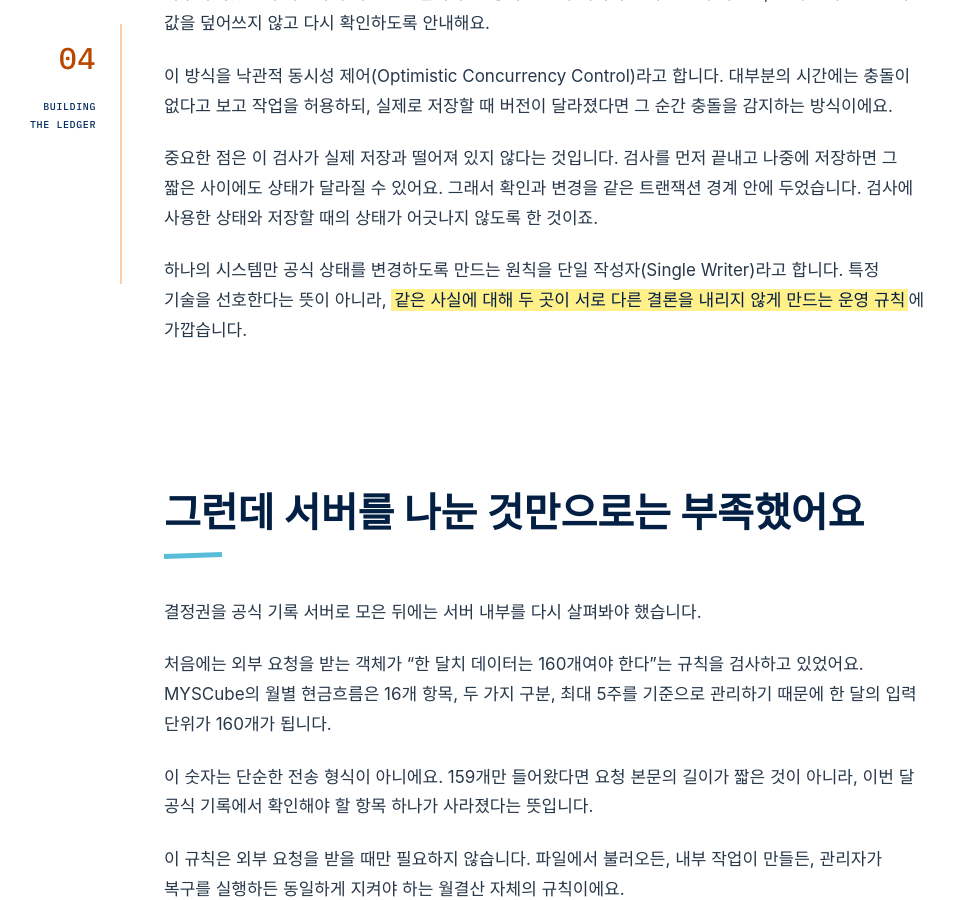
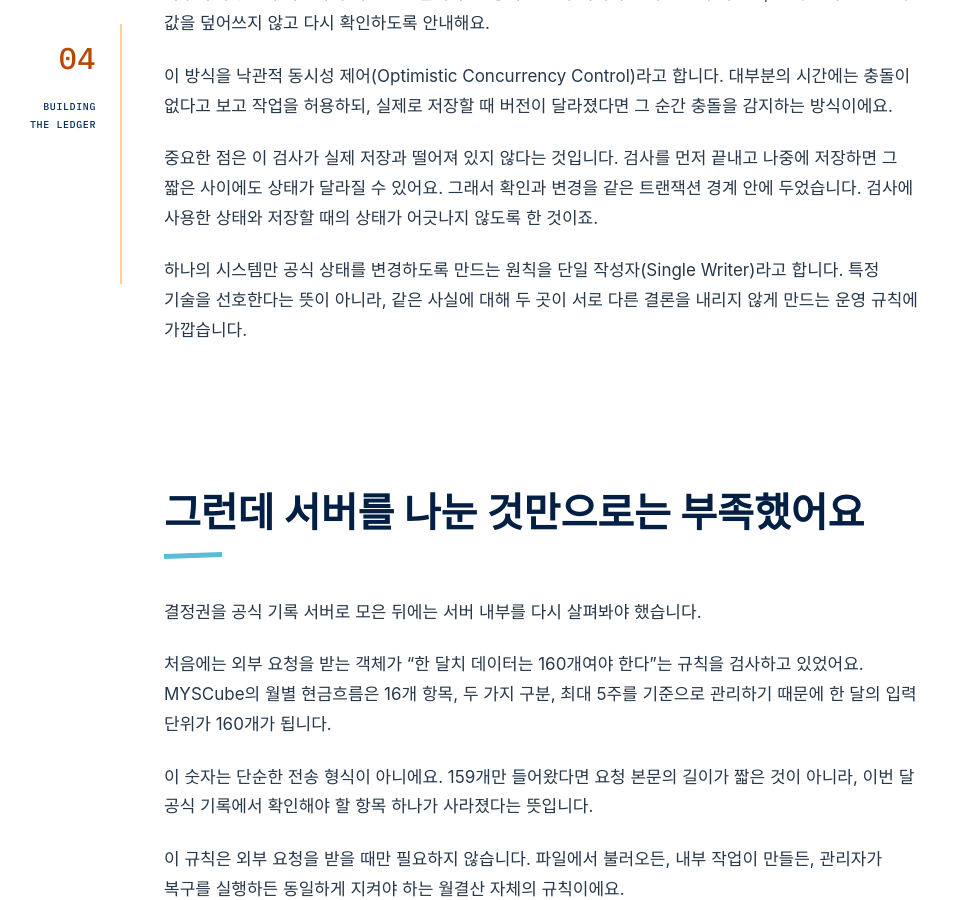
Before and after one commit to merryAI-dev/merryAI-dev.github.io, a Jekyll site: the page built from _posts/2026-08-25-myscube-building-the-ledger-04.md, in a window 1280 px wide and 900 px high, scrolled down 10521 px. Shown: the whole window, without its empty margins (182-1136 px from the left). Built offline with Jekyll 4.4.1, drawn with Linux system fonts in a browser that asks for light colours; some web fonts are replaced; some of the changed text lies outside the part shown.

Commit message:
style: remove orange highlights from article

```diff
--- a/_posts/2026-08-25-myscube-building-the-ledger-04.md
+++ b/_posts/2026-08-25-myscube-building-the-ledger-04.md
@@ -28,7 +28,7 @@ card_image: /assets/images/diagrams/building-ledger-04/01-sheet-to-cube.png
 
 어떤 숫자는 사람이 직접 입력한 값이었고, 어떤 숫자는 여러 항목을 더해 만든 결과였습니다. 빈칸과 0원은 화면에서는 비슷해 보여도 의미가 달랐어요. 같은 달의 값도 누가 언제 수정했는지에 따라 다시 확인해야 했고, 월결산이 승인된 뒤에는 일반적인 경로에서 더 이상 바뀌어서는 안 됐습니다.
 
-시트에는 이런 규칙이 수식, 셀 위치, 색상, 담당자의 경험 속에 함께 들어 있었습니다. 숫자를 복사하는 것은 어렵지 않았지만, <mark>그 숫자를 공식 기록으로 인정해도 되는지 판단하는 일</mark>은 전혀 다른 문제였어요.
+시트에는 이런 규칙이 수식, 셀 위치, 색상, 담당자의 경험 속에 함께 들어 있었습니다. 숫자를 복사하는 것은 어렵지 않았지만, 그 숫자를 공식 기록으로 인정해도 되는지 판단하는 일은 전혀 다른 문제였어요.
 
 예를 들어 시트에는 100만 원이 적혀 있고 내부 ERP에는 90만 원이 저장돼 있다면 무엇이 맞을까요? 무조건 최근에 수정된 값을 선택할 수도 없습니다. 한쪽은 사람이 입력한 예상 금액이고 다른 한쪽은 승인된 실제 금액일 수 있기 때문이에요.
 
@@ -126,7 +126,7 @@ public CashflowSheetLabApplyResponse applyCashflowSheetLab(
 
 월결산 화면 하나를 만들 때 BFF는 여러 자료를 읽어 조합했고, JVM의 대시보드 조회도 저장소를 여러 차례 읽었습니다. 각 호출은 특별히 느리지 않았지만, 장거리 왕복이 한 요청 안에서 누적되자 전체 응답 시간의 큰 부분을 차지했어요. 반면 서버와 저장소를 가까이 두었을 때는 같은 내부 호출의 왕복 비용이 크게 줄었습니다.
 
-<mark>사용자와 가까운 서버가 항상 빠른 서버는 아니었습니다.</mark>
+**사용자와 가까운 서버가 항상 빠른 서버는 아니었습니다.**
 
 브라우저가 서버를 한 번 호출한 뒤 서버가 저장소를 여러 번 읽는 구조라면, 브라우저와 서버 사이의 거리보다 서버와 데이터 사이의 거리가 더 큰 비용이 될 수 있어요. 장거리 구간을 요청당 한 번 지나는 것과, 서버가 같은 요청 안에서 여러 번 오가는 것의 차이였습니다.
 
@@ -215,7 +215,7 @@ public CashflowSheetLabApplyResponse applyCashflowSheetLab(
 
 중요한 점은 이 검사가 실제 저장과 떨어져 있지 않다는 것입니다. 검사를 먼저 끝내고 나중에 저장하면 그 짧은 사이에도 상태가 달라질 수 있어요. 그래서 확인과 변경을 같은 트랜잭션 경계 안에 두었습니다. 검사에 사용한 상태와 저장할 때의 상태가 어긋나지 않도록 한 것이죠.
 
-하나의 시스템만 공식 상태를 변경하도록 만드는 원칙을 단일 작성자(Single Writer)라고 합니다. 특정 기술을 선호한다는 뜻이 아니라, <mark>같은 사실에 대해 두 곳이 서로 다른 결론을 내리지 않게 만드는 운영 규칙</mark>에 가깝습니다.
+하나의 시스템만 공식 상태를 변경하도록 만드는 원칙을 단일 작성자(Single Writer)라고 합니다. 특정 기술을 선호한다는 뜻이 아니라, 같은 사실에 대해 두 곳이 서로 다른 결론을 내리지 않게 만드는 운영 규칙에 가깝습니다.
 
 ## 그런데 서버를 나눈 것만으로는 부족했어요
 
```
